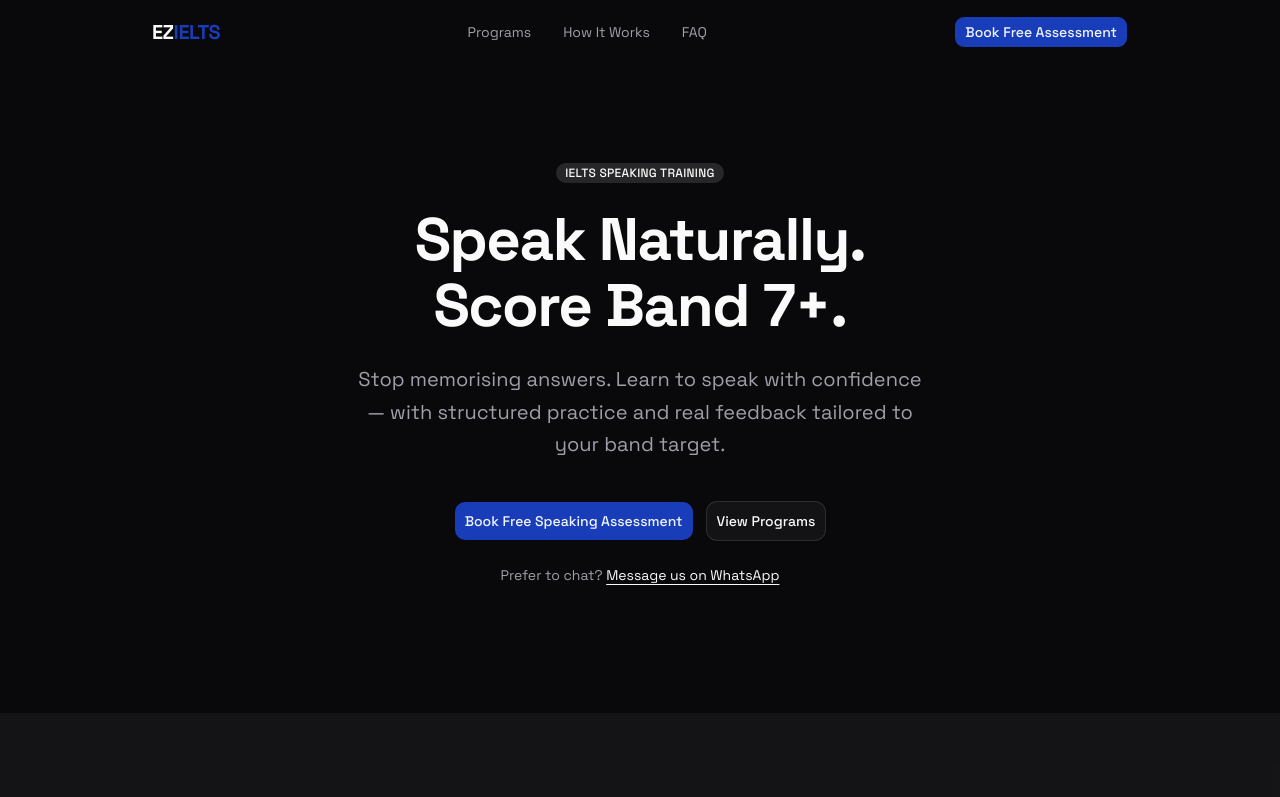
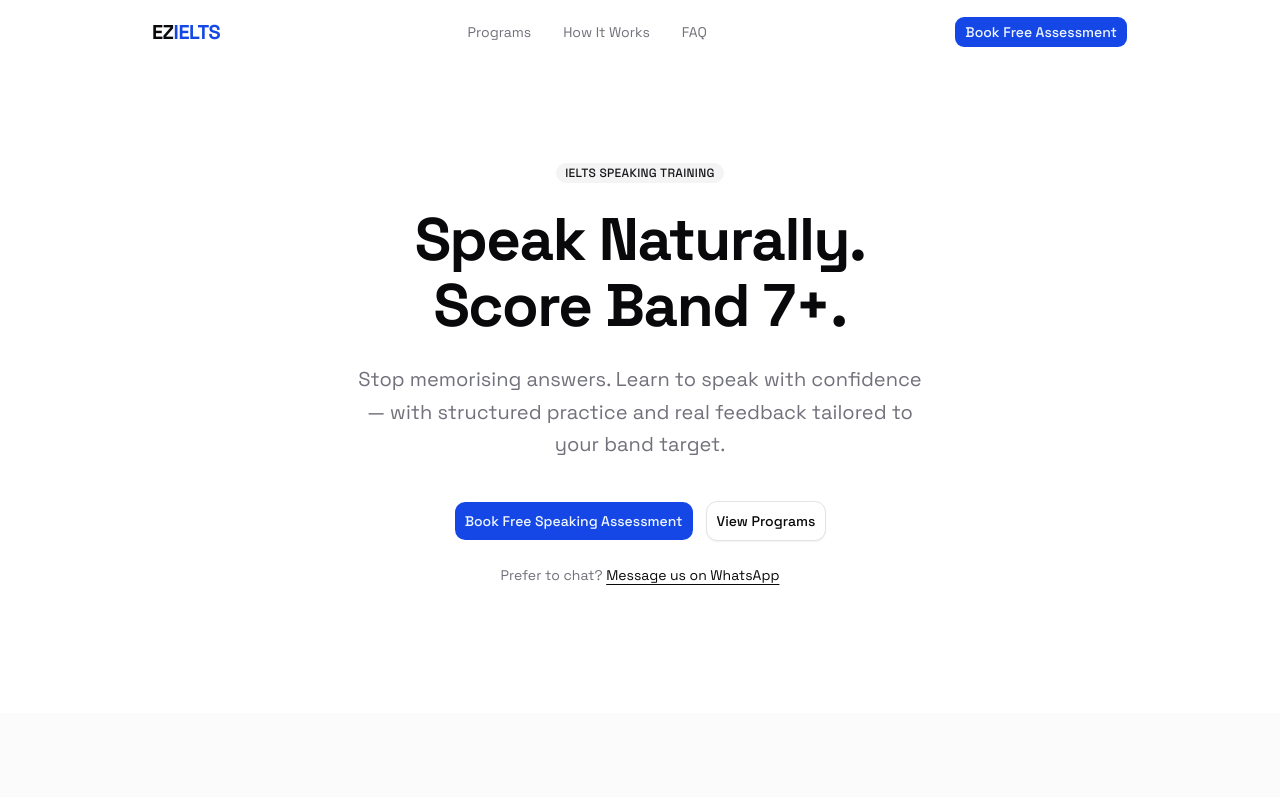
Before and after one commit to harshsandhu44/ezielts, a Next.js app in the folder apps/web/: page / in a window 1280 px wide. Shown: the top 797 px of the page. Built offline with nearby package versions, Linux system fonts and the light colour scheme.

Commit message:
fix: remove unused fonts and dark mode

```diff
--- a/apps/web/src/app/layout.tsx
+++ b/apps/web/src/app/layout.tsx
@@ -1,5 +1,5 @@
 import type { Metadata } from "next";
-import { Geist, Geist_Mono, Space_Grotesk } from "next/font/google";
+import { Space_Grotesk } from "next/font/google";
 import { Analytics } from "@vercel/analytics/next";
 import { cn } from "@/lib/utils";
 import "./globals.css";
@@ -7,16 +7,6 @@ import "./globals.css";
 const spaceGrotesk = Space_Grotesk({
   subsets: ["latin"],
   variable: "--font-sans",
-});
-
-const geistSans = Geist({
-  variable: "--font-geist-sans",
-  subsets: ["latin"],
-});
-
-const geistMono = Geist_Mono({
-  variable: "--font-geist-mono",
-  subsets: ["latin"],
 });
 
 export const metadata: Metadata = {
@@ -34,10 +24,8 @@ export default function RootLayout({
     <html
       lang="en"
       className={cn(
-        "dark h-full",
+        "h-full",
         "antialiased",
-        geistSans.variable,
-        geistMono.variable,
         "font-sans",
         spaceGrotesk.variable,
       )}
```
